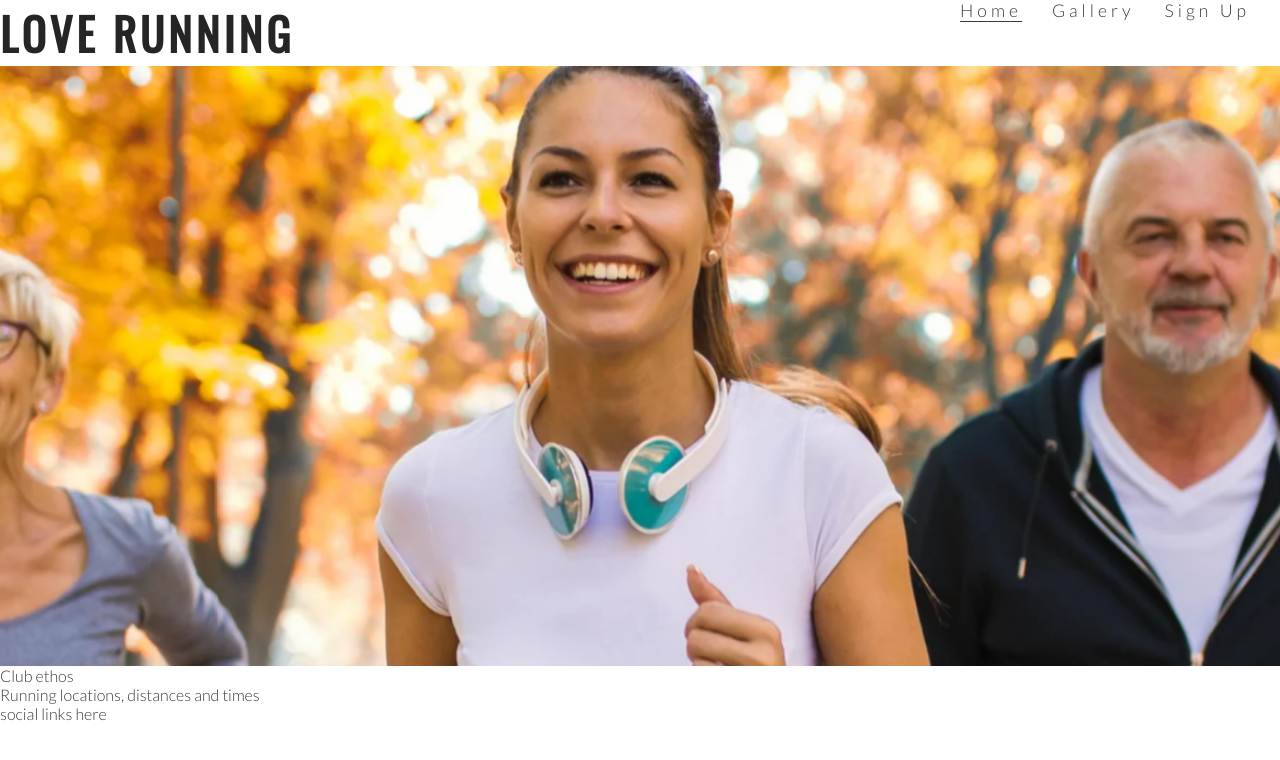
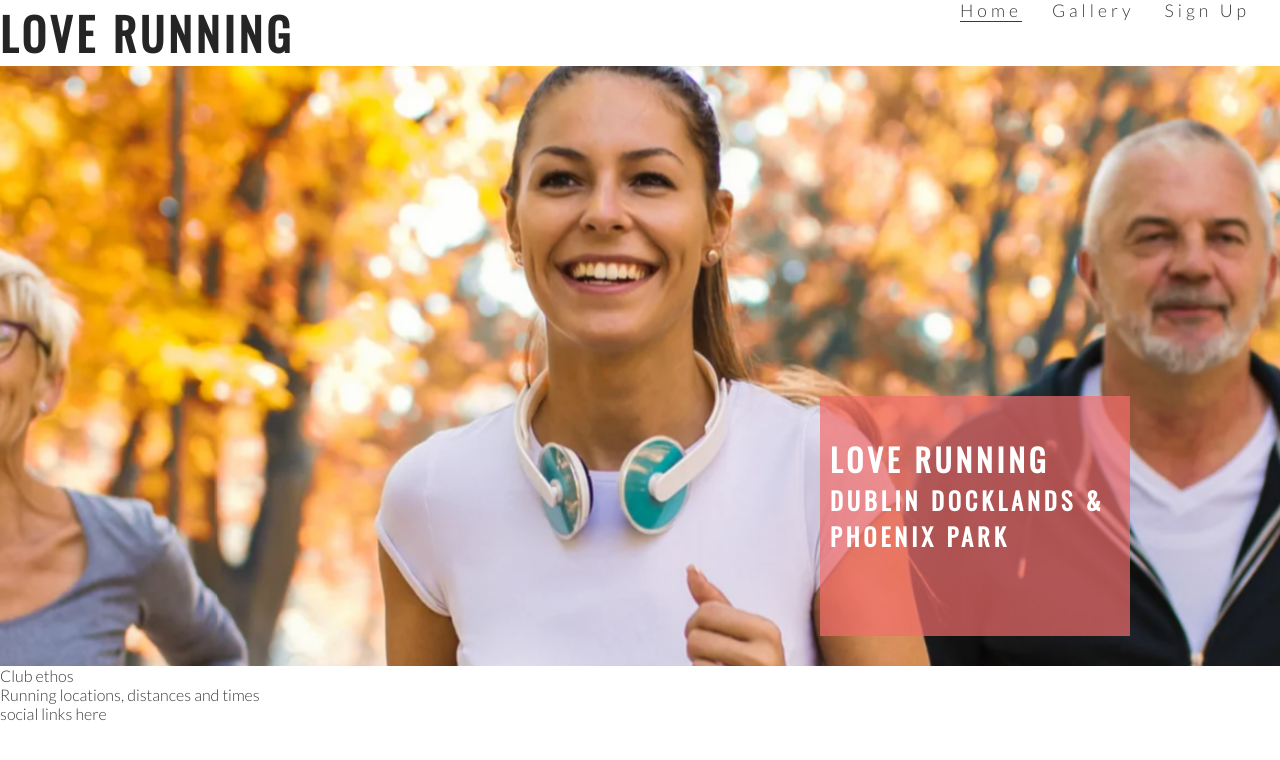
Before and after one commit to tlalexandre/love-running, a plain HTML site: page index.html in a window 1280 px wide. Drawn offline with nearby package versions, Linux system fonts and the light colour scheme.

Commit message:
add cover and style

```diff
--- a/assets/css/style.css
+++ b/assets/css/style.css
@@ -58,6 +58,14 @@ h2 {
     height: 600px;
     width: 100%;
     overflow: hidden;
+
+    position: relative;
+}
+
+#cover-text,
+#cover-text h2 {
+    color: #fff;
+
 }
 
 #hero-image {
@@ -83,3 +91,20 @@ h2 {
         transform: scale(1.1);
     }
 }
+
+#cover-text {
+    font-size: 130%;
+    font-family: Oswald, sans-serif;
+    text-transform: uppercase;
+    letter-spacing: 4px;
+
+    width: 300px;
+    height: 200px;
+    padding-top: 40px;
+    padding-left: 10px;
+    background-color: rgba(241, 109, 107, .7);
+    bottom: 30px;
+    right: 150px;
+
+    position: absolute;
+}
--- a/index.html
+++ b/index.html
@@ -36,6 +36,10 @@
     </header>
     <section id="hero-outer">
         <div id="hero-image"></div>
+        <div id="cover-text">
+            <h2>Love Running</h2>
+            <h3>Dublin Docklands & Phoenix Park</h3>
+        </div>
     </section>
     <section>
         Club ethos
```
